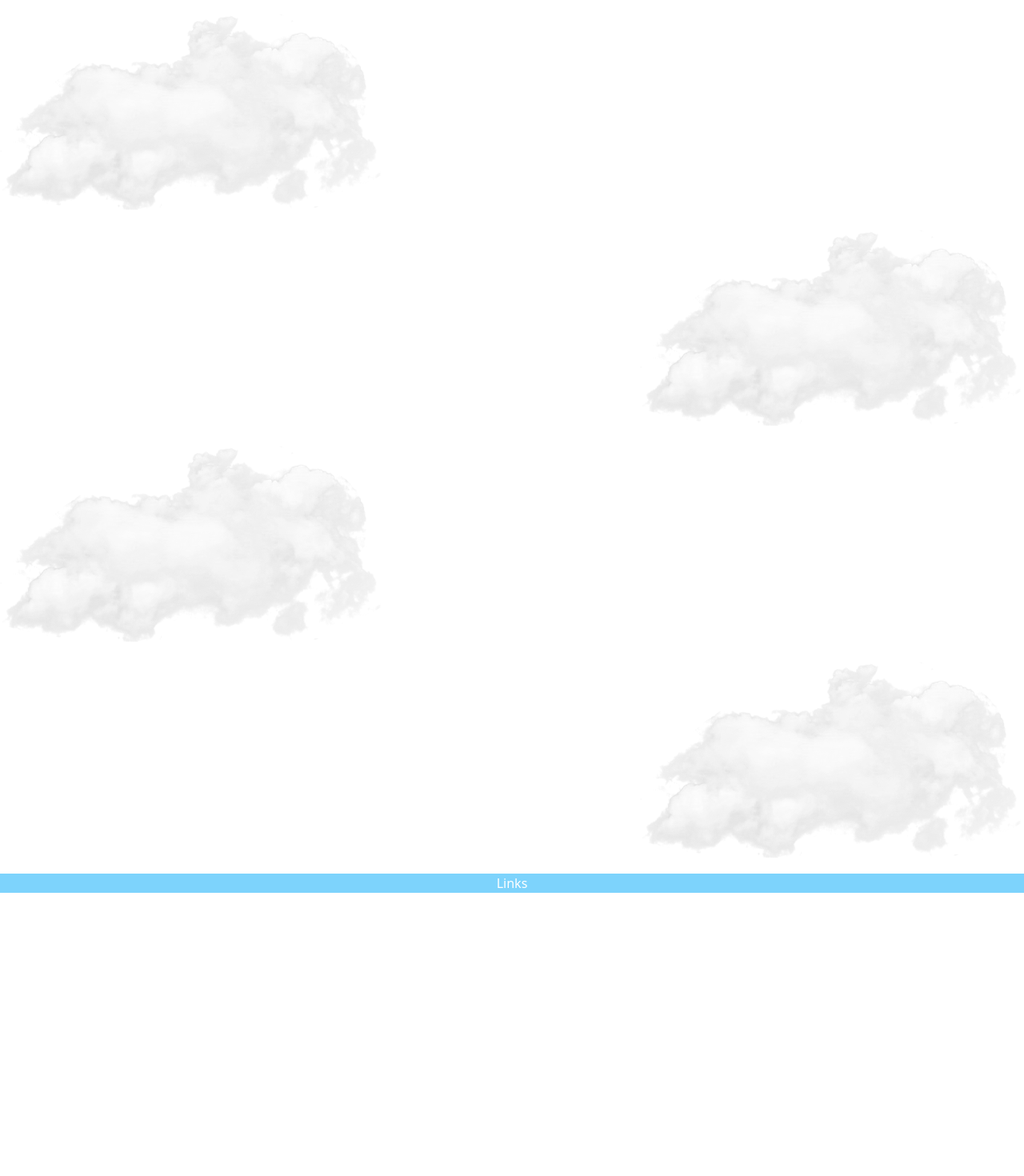
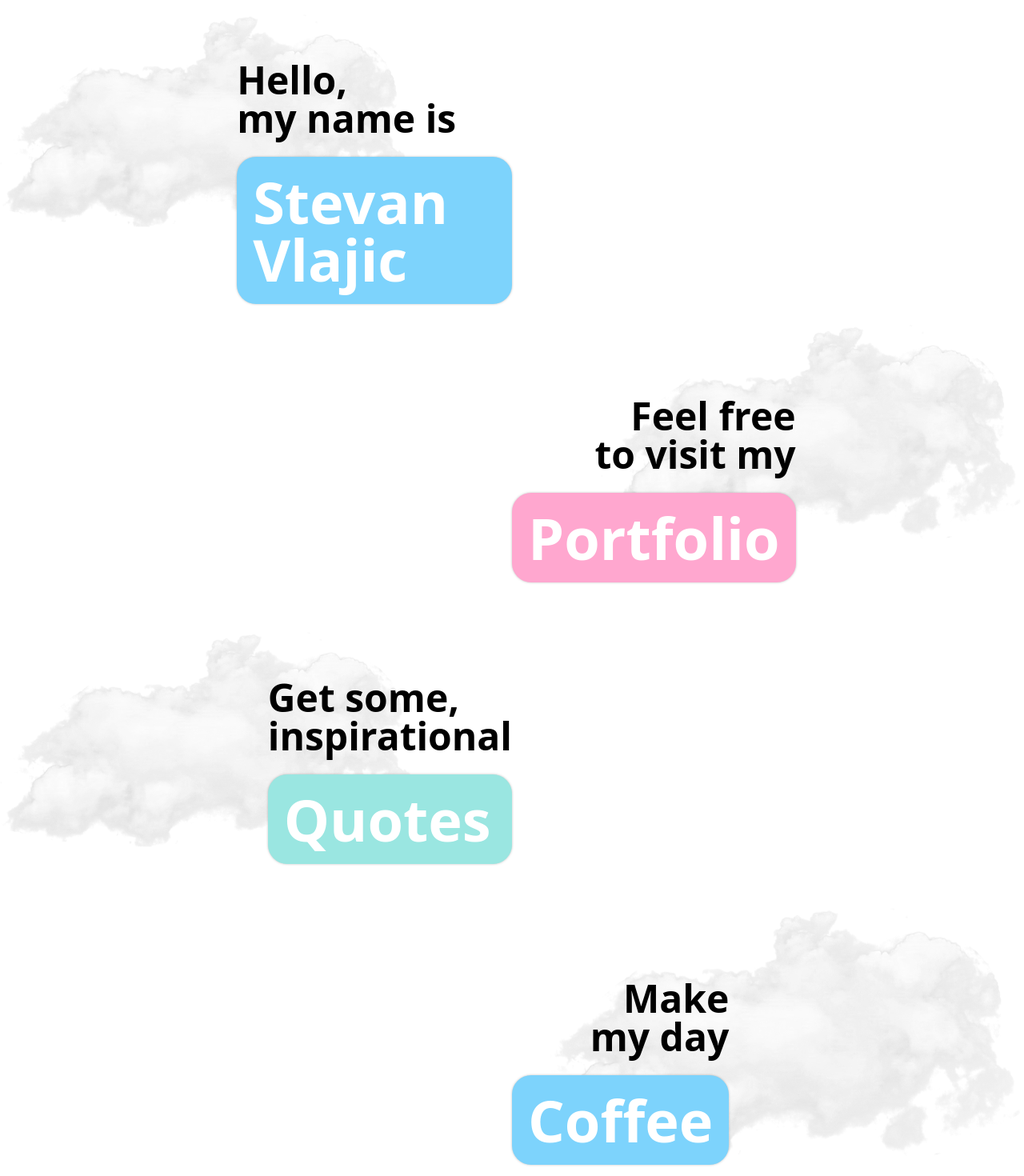
Before and after one commit to Stevan06v/portfolio, a Next.js app: page / in a window 1280 px wide. Shown: the part 100-1570 px from the top of the page at 80% size. Before the commit the page ends 1216 px from the top, so only its background shows below. Built offline with nearby package versions, Linux system fonts and the light colour scheme.

Commit message:
feat: clouds finshed

```diff
--- a/app/layout.jsx
+++ b/app/layout.jsx
@@ -22,13 +22,13 @@ export default function RootLayout({ children }) {
     <html lang="en">
       <body className={`${inter.variable} overflow-x-hidden`}>
 
-        <header className="flex justify-center my-6 top-6 sticky">
+        <header className="flex justify-center my-6 top-6 sticky z-[100]">
           <Navbar/>
         </header>
 
         {children}
 
-        <Footer/>
+        {/* <Footer/> */}
 
       </body>
     </html>
--- a/app/page.jsx
+++ b/app/page.jsx
@@ -3,7 +3,7 @@ import Clouds from '../components/home/Clouds';
 
 export default function Home() {
   return (
-    <main>
+    <main className='flex justify-center'>
       <Clouds/>
     </main>
   );
--- a/components/general/Footer.jsx
+++ b/components/general/Footer.jsx
@@ -2,11 +2,13 @@ import React from 'react'
 
 export default function Footer() {
   return (
-    <footer className='bg-sky-300 left-0 bottom-0 w-screen flex justify-center'>
-        <div className='flex-initial text-white'>Links</div>
-        <div className='flex-initial'></div>
-        <div className='flex-initial'></div>
-        <div className='flex-initial'></div>
-    </footer>
+    <div>
+        <footer className='bg-sky-300 left-0 w-screen relative bottom-0'>
+          <div className='flex-initial text-white'>Links</div>
+          <div className='flex-initial'></div>
+          <div className='flex-initial'></div>
+          <div className='flex-initial'></div>
+      </footer>
+    </div>
   )
 }
--- a/components/home/Cloud.jsx
+++ b/components/home/Cloud.jsx
@@ -7,8 +7,8 @@ export default function Cloud() {
     <div>
         <Image
             src="/cloud.png"
-            width={600}
-            height={600}
+            width={750}
+            height={800}
             alt="CLOUD"/>
     </div>
   )
--- a/components/home/Clouds.jsx
+++ b/components/home/Clouds.jsx
@@ -3,34 +3,62 @@ import Cloud from "./Cloud";
 
 export default function Clouds() {
   return (
-    <div className="flex justify-center items-center">
-      <div className="grid grid-cols-2 grid-rows-4 gap-x-80">
-        <section>
+
+      <div className="grid grid-cols-2 grid-rows-4 place-items-center">
+        <section className="flex">
           <Cloud />
-
-
+          <div className="text-left ml-[-35%] mt-[10%] z-[99]">
+            <p className="font-black text-5xl text-black">Hello,</p>
+            <p className="font-black text-5xl text-black">my name is</p>
+            <br />
+            <p className="font-black text-7xl text-white p-5 bg-sky-300 rounded-3xl no-offset-shadow">
+              Stevan Vlajic
+            </p>
+          </div>
         </section>
 
         <div></div>
         <div></div>
 
-        <section>
+        <section className="flex">
+          <div className="text-right mr-[-38%] mt-[15%] z-[99]">
+            <p className="font-black text-5xl text-black">Feel free</p>
+            <p className="font-black text-5xl text-black">to visit my</p>
+            <br />
+            <p className="font-black text-7xl bg-[#FFA7CF] text-white p-5 bg-baby rounded-3xl no-offset-shadow">
+              Portfolio
+            </p>
+          </div>
           <Cloud />
         </section>
 
-        <section>
+        <section className="flex">
           <Cloud />
+          <div className="text-left ml-[-30%] mt-[10%] z-[99]">
+            <p className="font-black text-5xl text-black">Get some,</p>
+            <p className="font-black text-5xl text-black">inspirational</p>
+            <br />
+            <p className="font-black text-7xl text-white p-5 bg-[#9AE6E1] rounded-3xl no-offset-shadow">
+              Quotes
+            </p>
+          </div>
         </section>
 
         <div></div>
         <div></div>
 
-        <section>
+        <section className="flex">
+          <div className="text-right mr-[-38%] mt-[15%] z-[99]">
+            <p className="font-black text-5xl text-black">Make</p>
+            <p className="font-black text-5xl text-black">my day</p>
+            <br />
+            <p className="font-black text-7xl bg-sky-300 text-white p-5 bg-baby rounded-3xl no-offset-shadow">
+              Coffee
+            </p>
+          </div>
           <Cloud />
         </section>
+      </div>
 
-
-      </div>
-    </div>
   );
 }
--- a/tailwind.config.js
+++ b/tailwind.config.js
@@ -7,7 +7,9 @@ module.exports = {
   ],
   theme: {
     extend: {
-
+      zIndex: {
+        '100': '100',
+      }
     },
   },
   plugins: [],
```
